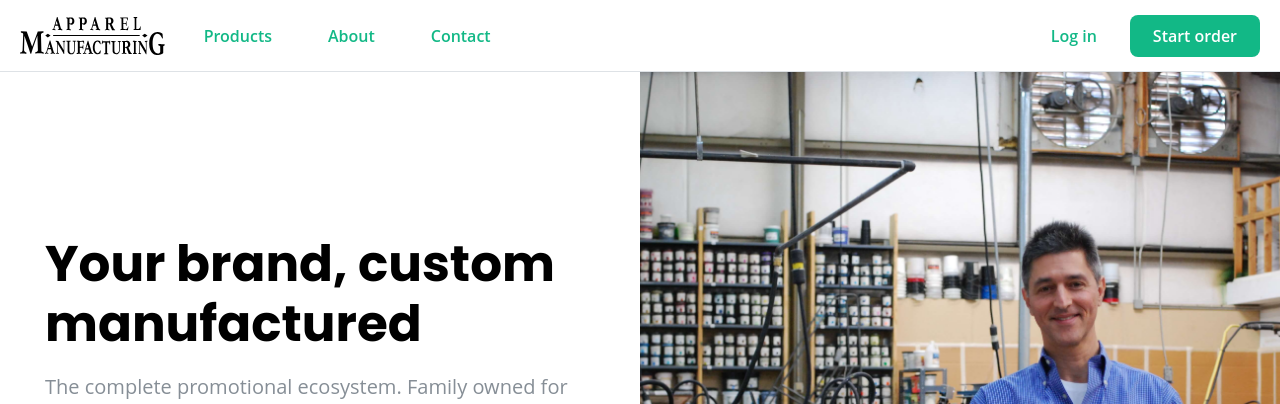
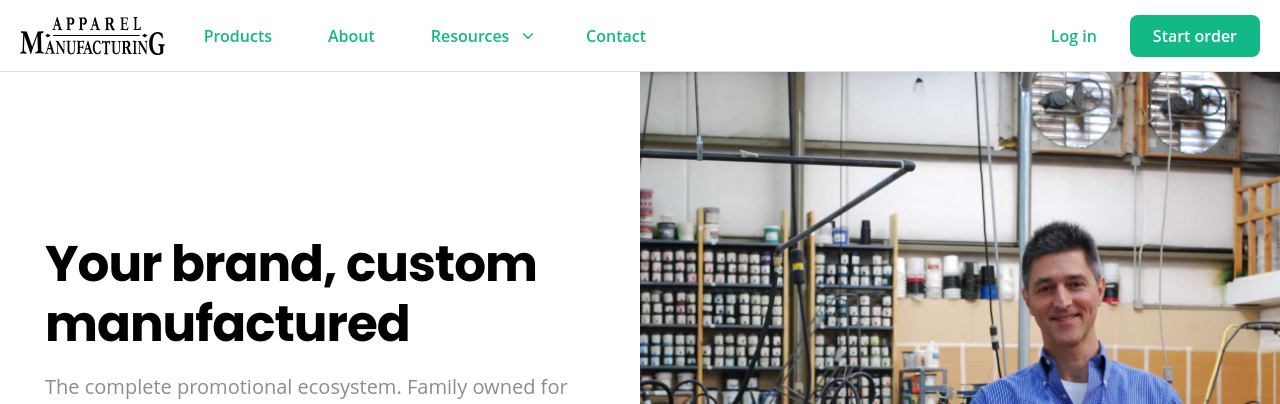
Before and after one commit to emreerdener/apparel-manufacturing, a Next.js app: page / in a window 1280 px wide. Shown: the top 404 px of the page. Built offline with nearby package versions, Linux system fonts and the light colour scheme; no server answers; the database is empty.

Commit message:
Update navigation

```diff
--- a/src/features/layout/components/Header.tsx
+++ b/src/features/layout/components/Header.tsx
@@ -1,7 +1,7 @@
 import Link from "next/link";
 import { Group, Button, Burger } from "@mantine/core";
-import { NAV_LINKS } from "../data/links";
 import { Logo } from "./Logo";
+import { NavigationLinks } from "./NavigationLinks";
 
 interface HeaderProps {
   opened: boolean;
@@ -18,7 +18,7 @@ export function Header({ opened, toggle }: HeaderProps) {
     >
       {/* Left Side: Logo & Mobile Menu Toggle */}
       <Group wrap="nowrap">
-        <Burger opened={opened} onClick={toggle} hiddenFrom="sm" size="sm" />
+        <Burger opened={opened} onClick={toggle} hiddenFrom="md" size="sm" />
         <Link
           href="/"
           style={{ display: "flex", alignItems: "center", color: "inherit" }}
@@ -26,19 +26,7 @@ export function Header({ opened, toggle }: HeaderProps) {
           <Logo h={38} />
         </Link>
 
-        {/* Center: Navigation Links (Hidden on mobile) */}
-        <Group gap="xs" visibleFrom="sm" wrap="nowrap">
-          {NAV_LINKS.map((item) => (
-            <Button
-              key={item.label}
-              component={Link}
-              href={item.link}
-              variant="subtle"
-            >
-              {item.label}
-            </Button>
-          ))}
-        </Group>
+        <NavigationLinks />
       </Group>
 
       {/* Right Side: Actions */}
--- a/src/features/layout/components/MainAppShell.tsx
+++ b/src/features/layout/components/MainAppShell.tsx
@@ -2,10 +2,9 @@
 
 import { AppShell, Stack, Button } from "@mantine/core";
 import { useDisclosure } from "@mantine/hooks";
-import Link from "next/link";
 import { Header } from "./Header";
-import { NAV_LINKS } from "../data/links";
 import Footer from "./Footer";
+import { NavigationLinks } from "./NavigationLinks";
 
 export function MainAppShell({ children }: { children: React.ReactNode }) {
   const [opened, { toggle }] = useDisclosure();
@@ -16,7 +15,7 @@ export function MainAppShell({ children }: { children: React.ReactNode }) {
       footer={{ height: 64 }}
       navbar={{
         width: 300,
-        breakpoint: "sm",
+        breakpoint: "md",
         collapsed: { mobile: !opened, desktop: true },
       }}
     >
@@ -26,18 +25,7 @@ export function MainAppShell({ children }: { children: React.ReactNode }) {
 
       <AppShell.Navbar p="md">
         <Stack gap="xs">
-          {NAV_LINKS.map((item) => (
-            <Button
-              key={item.label}
-              component={Link}
-              href={item.link}
-              variant="subtle"
-              onClick={toggle}
-              size="lg"
-            >
-              {item.label}
-            </Button>
-          ))}
+          <NavigationLinks />
           <Button variant="subtle" size="lg">
             Log in
           </Button>
--- /dev/null
+++ b/src/features/layout/components/NavigationLinks.tsx
@@ -0,0 +1,45 @@
+import Link from "next/link";
+import { Group, Button, Menu } from "@mantine/core";
+import { IconChevronDown } from "@tabler/icons-react";
+
+export function NavigationLinks() {
+  const chevron = <IconChevronDown size={18} />;
+
+  return (
+    <Group gap="xs" visibleFrom="md">
+      <Button component={Link} href="/about" variant="subtle">
+        Products
+      </Button>
+
+      <Button component={Link} href="/contact" variant="subtle">
+        About
+      </Button>
+
+      <Menu trigger="hover" openDelay={100} closeDelay={400} withinPortal>
+        <Menu.Target>
+          <Button variant="subtle" rightSection={chevron}>
+            Resources
+          </Button>
+        </Menu.Target>
+        <Menu.Dropdown>
+          <Menu.Item component={Link} href="/news-events">
+            News & events
+          </Menu.Item>
+          <Menu.Item component={Link} href="/links">
+            Showrooms
+          </Menu.Item>
+          <Menu.Item component={Link} href="/links">
+            Presentations
+          </Menu.Item>
+          <Menu.Item component={Link} href="/links">
+            Links
+          </Menu.Item>
+        </Menu.Dropdown>
+      </Menu>
+
+      <Button component={Link} href="/contact" variant="subtle">
+        Contact
+      </Button>
+    </Group>
+  );
+}
--- a/src/features/layout/data/links.ts
+++ /dev/null
@@ -1,5 +0,0 @@
-export const NAV_LINKS = [
-  { link: "/products", label: "Products" },
-  { link: "/about", label: "About" },
-  { link: "/contact", label: "Contact" },
-];
--- a/src/lib/theme.ts
+++ b/src/lib/theme.ts
@@ -21,6 +21,13 @@ export const theme = createTheme({
         radius: "md",
       },
     },
+    Title: {
+      styles: {
+        root: {
+          letterSpacing: "-1px",
+        },
+      },
+    },
     Container: {
       defaultProps: {
         size: "xl", // 1280px
```
